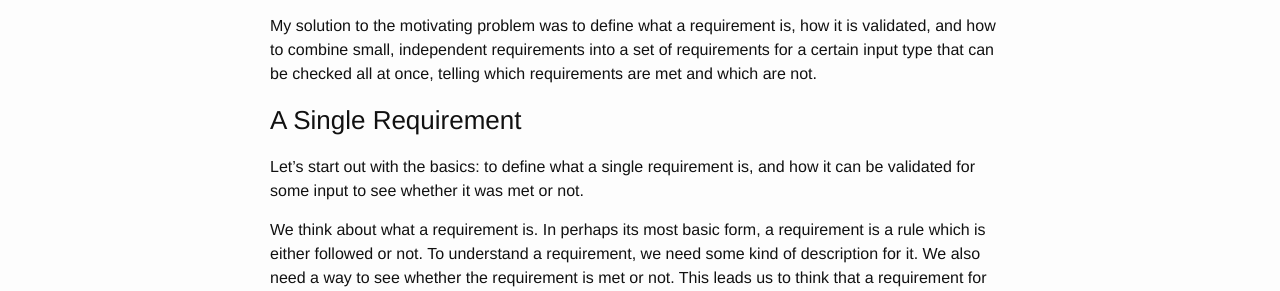
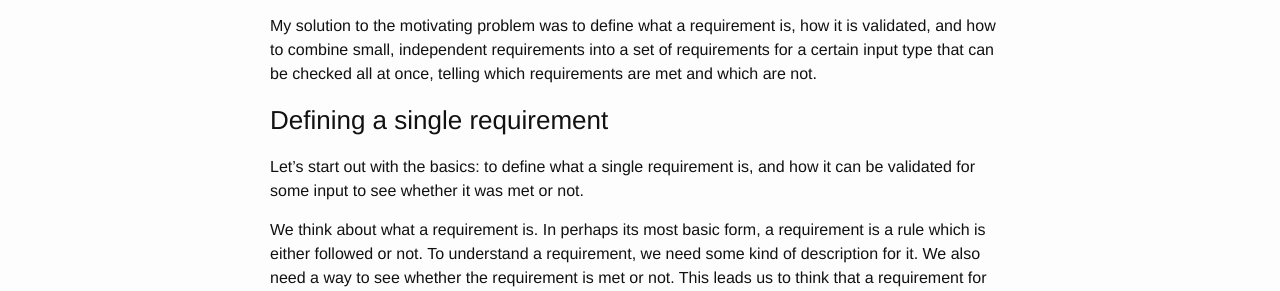
Before and after one commit to Saser/saser.github.io, a Jekyll site: the page built from _posts/2015-12-12-input-validation-using-haskell.md, in a window 1280 px wide. Shown: the part 1326-1617 px from the top of the page. Built offline with Jekyll 4.4.1, drawn with Linux system fonts in a browser that asks for light colours.

Commit message:
Better subsection title

```diff
--- a/_posts/2015-12-12-input-validation-using-haskell.md
+++ b/_posts/2015-12-12-input-validation-using-haskell.md
@@ -29,7 +29,7 @@ It is fairly interesting how this problem, which originates from a problem in th
 
 My solution to the motivating problem was to define what a requirement is, how it is validated, and how to combine small, independent requirements into a set of requirements for a certain input type that can be checked all at once, telling which requirements are met and which are not.
 
-### A Single Requirement
+### Defining a single requirement
 
 Let's start out with the basics: to define what a single requirement is, and how it can be validated for some input to see whether it was met or not.
 
```
